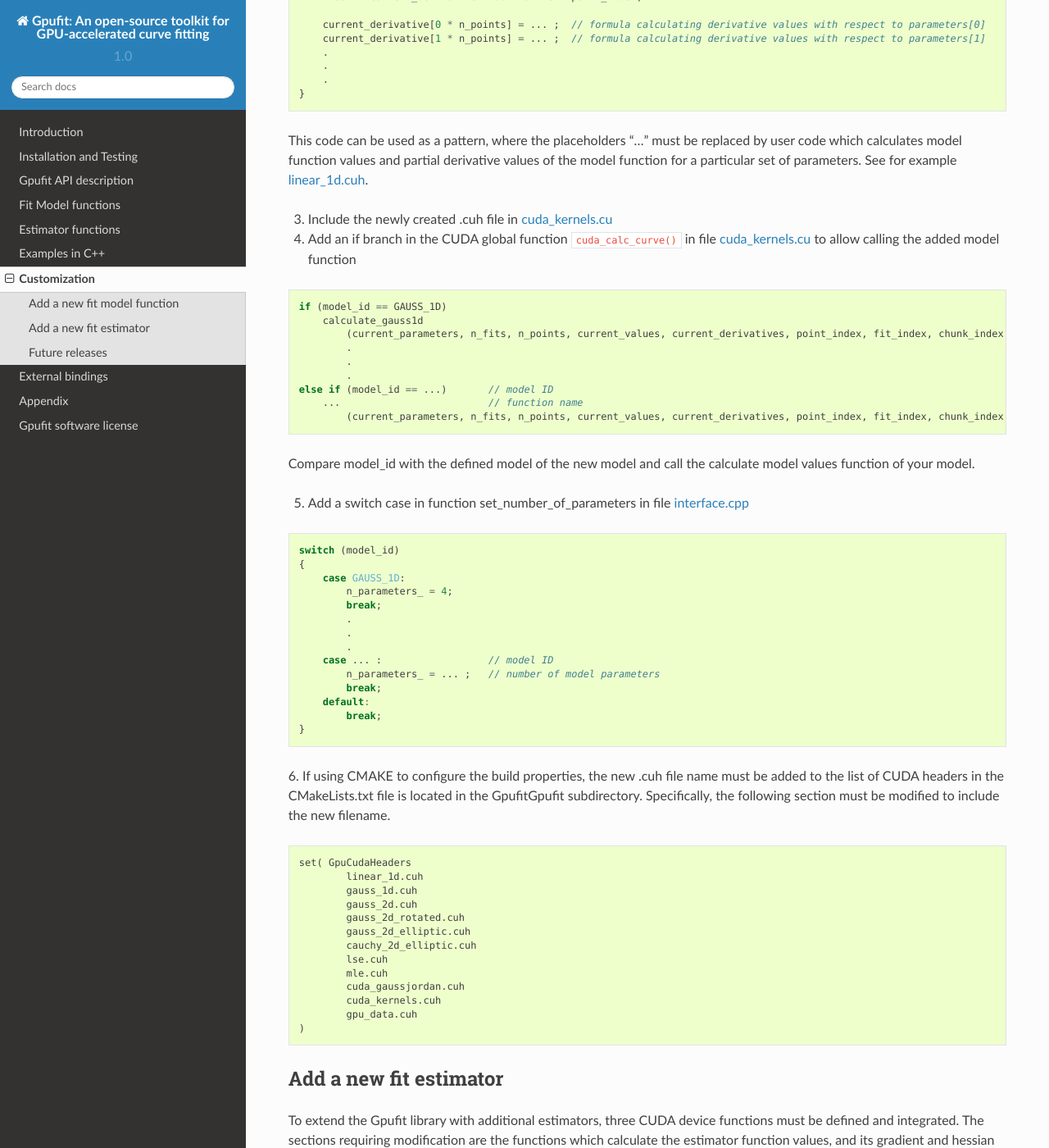
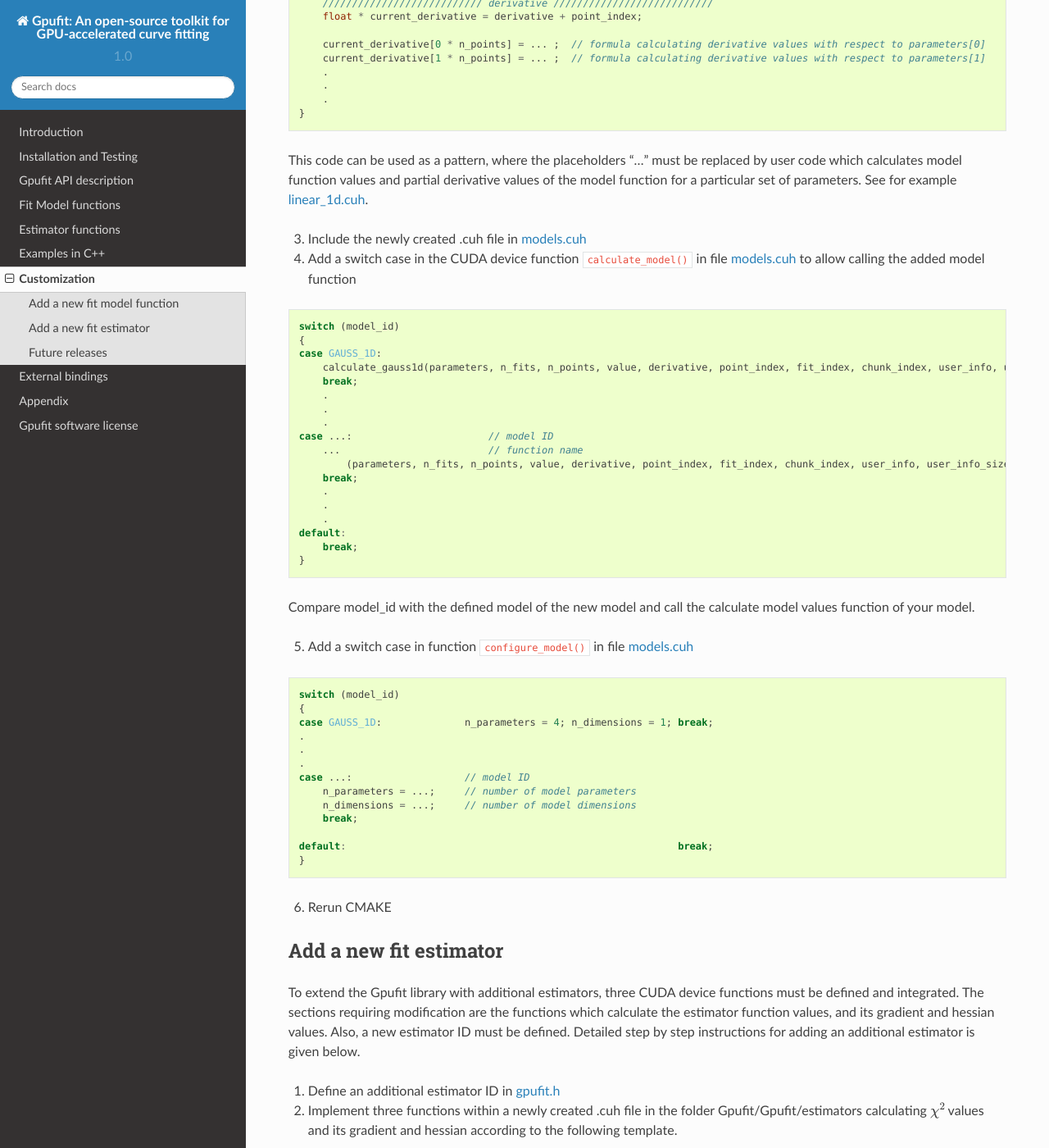
Before and after one commit to gpufit/Gpufit, a Sphinx documentation site: the page built from docs/customization.rst, in a window 1280 px wide and 1400 px high, scrolled down 1006 px. Shown: the whole window at 82% size. Built offline with Sphinx 7.4.7 and the Read the Docs theme 2.0.0, drawn with Linux system fonts in a browser that asks for light colours; some of the changed text lies outside the part shown.

Commit message:
documentation update

```diff
--- a/docs/customization.rst
+++ b/docs/customization.rst
@@ -23,12 +23,12 @@
 coordinates, must be implemented.
 
 Additionally, a new model ID must be defined and included in the list of available model IDs, and the number
-of model parameters must be specified as well.
+of model parameters and dimensions must be specified as well.
 
 Detailed step by step instructions for adding a model function are given below.
 
 1. Define an additional model ID in file gpufit.h_
-2. Implement a CUDA device function within a newly created .cuh file according to the following template.
+2. Implement a CUDA device function within a newly created .cuh file in folder Gpufit/Gpufit/models according to the following template.
 
 .. code-block:: cuda
 
@@ -61,61 +61,51 @@
 This code can be used as a pattern, where the placeholders ". . ." must be replaced by user code which calculates model
 function values and partial derivative values of the model function for a particular set of parameters. See for example linear_1d.cuh_.
 
-3.	Include the newly created .cuh file in cuda_kernels.cu_
-4.	Add an if branch in the CUDA global function ``cuda_calc_curve()`` in file cuda_kernels.cu_ to allow calling the added model function
-
-.. code-block:: cpp
-
-    if (model_id == GAUSS_1D)
-        calculate_gauss1d
-            (current_parameters, n_fits, n_points, current_values, current_derivatives, point_index, fit_index, chunk_index, user_info, user_info_size);
-            .
-            .
-            .
-    else if (model_id == ...)       // model ID
-        ...                         // function name
-            (current_parameters, n_fits, n_points, current_values, current_derivatives, point_index, fit_index, chunk_index, user_info, user_info_size);
-
-Compare model_id with the defined model of the new model and call the calculate model values function of your model.
-
-5.	Add a switch case in function set_number_of_parameters in file interface.cpp_
+3.	Include the newly created .cuh file in models.cuh_
+4.	Add a switch case in the CUDA device function ``calculate_model()`` in file models.cuh_ to allow calling the added model function
 
 .. code-block:: cpp
 
     switch (model_id)
     {
-        case GAUSS_1D:
-            n_parameters_ = 4;
-            break;
-            .
-            .
-            .
-        case ... :                  // model ID
-            n_parameters_ = ... ;   // number of model parameters
-            break;
-        default:
-            break;
+    case GAUSS_1D:
+        calculate_gauss1d(parameters, n_fits, n_points, value, derivative, point_index, fit_index, chunk_index, user_info, user_info_size);
+        break;
+        .
+        .
+        .
+    case ...:                       // model ID
+        ...                         // function name
+            (parameters, n_fits, n_points, value, derivative, point_index, fit_index, chunk_index, user_info, user_info_size);
+        break;
+        .
+        .
+        .
+    default:
+        break;
     }
 
-6.	If using CMAKE to configure the build properties, the new .cuh file name must be added to the list of CUDA headers
-in the CMakeLists.txt file is located in the Gpufit\Gpufit subdirectory.  Specifically, the following section must be
-modified to include the new filename.
+Compare model_id with the defined model of the new model and call the calculate model values function of your model.
+
+5.	Add a switch case in function ``configure_model()`` in file models.cuh_
 
 .. code-block:: cpp
 
-	set( GpuCudaHeaders
-		linear_1d.cuh
-		gauss_1d.cuh
-		gauss_2d.cuh
-		gauss_2d_rotated.cuh
-		gauss_2d_elliptic.cuh
-		cauchy_2d_elliptic.cuh
-		lse.cuh
-		mle.cuh
-		cuda_gaussjordan.cuh
-		cuda_kernels.cuh
-		gpu_data.cuh
-	)
+    switch (model_id)
+    {
+    case GAUSS_1D:              n_parameters = 4; n_dimensions = 1; break;
+    .
+    .
+    .
+    case ...:                   // model ID
+        n_parameters = ...;     // number of model parameters
+        n_dimensions = ...;     // number of model dimensions
+        break;
+
+    default:                                                        break;
+    }
+
+6.	Rerun CMAKE
 
 Add a new fit estimator
 ------------------------
@@ -125,7 +115,7 @@
 Detailed step by step instructions for adding an additional estimator is given below.
 
 1. Define an additional estimator ID in gpufit.h_
-2. Implement three functions within a newly created .cuh file calculating :math:`\chi^2` values and
+2. Implement three functions within a newly created .cuh file in the folder Gpufit/Gpufit/estimators calculating :math:`\chi^2` values and
    its gradient and hessian according to the following template.
 
 .. code-block:: cuda
@@ -177,158 +167,81 @@
     }
 
 This code can be used as a pattern, where the placeholders ". . ." must be replaced by user code which calculates the estimator
-and the hessian values of the estimator given. For a concrete example, see lse.cuh_.
+and the gradient and hessian values of the estimator given. For a concrete example, see lse.cuh_.
 
-3. Include the newly created .cuh file in cuda_kernels.cu_
+3. Include the newly created .cuh file in estimators.cuh_
 
 .. code-block:: cpp
 
     #include "....cuh"              // filename
 
-4. Add an if branch in 3 CUDA global functions in the file cuda_kernels.cu_
+4. Add a switch case in 3 CUDA device functions in the file estimators.cuh_
 
 For calculation of Chi-squares.
 
     .. code-block:: cuda
 
-        __global__ void cuda_calculate_chi_squares(
-        .
-        .
-        .
-        if (estimator_id == LSE)
+        switch (estimator_id)
         {
-            calculate_chi_square_lse(
-                shared_chi_square,
-                point_index,
-                current_data,
-                current_value,
-                current_weight,
-                current_state,
-                user_info,
-                user_info_size);
+        case LSE:
+            calculate_chi_square_lse(chi_square, point_index, data, value, weight, state, user_info, user_info_size);
+            break;
+            .
+            .
+            .
+        case ...:           // estimator ID
+            ...             // function name Chi-square
+                (chi_square, point_index, data, value, weight, state, user_info, user_info_size);
+            break;
+
+        default:
+            break;
         }
-        .
-        .
-        .
-        else if (estimator_id == ...)   // estimator ID
-        {
-            ...(                        // function name Chi-square
-                shared_chi_square,
-                point_index,
-                current_data,
-                current_value,
-                current_weight,
-                current_state,
-                user_info,
-                user_info_size);
-        }
-        .
-        .
-        .
 
 For calculation of the gradients of Chi-square.
 
     .. code-block:: cuda
 
-        __global__ void cuda_calculate_gradients(
-        .
-        .
-        .
-        if (estimator_id == LSE)
+        switch (estimator_id)
         {
-            calculate_gradient_lse(
-                shared_gradient,
-                point_index,
-                derivative_index,
-                current_data,
-                current_value,
-                current_derivative,
-                current_weight,
-                user_info,
-                user_info_size);
+        case LSE:
+            calculate_gradient_lse(gradient, point_index, parameter_index, data, value, derivative, weight, user_info, user_info_size);
+            break;
+            .
+            .
+            .
+        case ...:           // estimator ID
+            ...             // function name gradient
+                (gradient, point_index, parameter_index, data, value, derivative, weight, user_info, user_info_size);
+            break;
+
+        default:
+            break;
         }
-        .
-        .
-        .
-        else if (estimator_id == ...)   // estimator ID
-        {
-            ...(                        // function name gradient
-                shared_gradient,
-                point_index,
-                derivative_index,
-                current_data,
-                current_value,
-                current_derivative,
-                current_weight,
-                user_info,
-                user_info_size);
-        }
-        .
-        .
-        .
 
 For the calculation of the Hessian.
 
     .. code-block:: cuda
 
-        __global__ void cuda_calculate_hessians(
-        .
-        .
-        .
-        if (estimator_id == LSE)
+        switch (estimator_id)
         {
-            calculate_hessian_lse(
-                &sum,
-                point_index,
-                derivative_index_i + point_index,
-                derivative_index_j + point_index,
-                current_data,
-                current_value,
-                current_derivative,
-                current_weight,
-                user_info,
-                user_info_size);
+        case LSE:
+            calculate_hessian_lse
+                (hessian, point_index, parameter_index_i, parameter_index_j, data, value, derivative, weight, user_info,user_info_size);
+            break;
+            .
+            .
+            .
+        case ...:           // estimator ID
+            ...             // function name hessian
+                (hessian, point_index, parameter_index_i, parameter_index_j, data, value, derivative, weight, user_info, user_info_size);
+            break;
+
+        default:
+            break;
         }
-        .
-        .
-        .
-        else if (estimator_id == ...)   // estimator ID
-        {
-            ...(                        // function name hessian
-                &sum,
-                point_index,
-                derivative_index_i + point_index,
-                derivative_index_j + point_index,
-                current_data,
-                current_value,
-                current_derivative,
-                current_weight,
-                user_info,
-                user_info_size);
-        }
-        .
-        .
-        .
 
-5.	If using CMAKE to configure the build properties, the new .cuh file name must be added to the list of CUDA headers
-in the CMakeLists.txt file is located in the Gpufit\Gpufit subdirectory.  Specifically, the following section must be
-modified to include the new filename.
-
-.. code-block:: cpp
-
-	set( GpuCudaHeaders
-		linear_1d.cuh
-		gauss_1d.cuh
-		gauss_2d.cuh
-		gauss_2d_rotated.cuh
-		gauss_2d_elliptic.cuh
-		cauchy_2d_elliptic.cuh
-		lse.cuh
-		mle.cuh
-		cuda_gaussjordan.cuh
-		cuda_kernels.cuh
-		gpu_data.cuh
-	)
+5.	Rerun CMAKE
 
 Future releases
 ---------------
--- a/docs/examples.rst
+++ b/docs/examples.rst
@@ -11,7 +11,7 @@
 .. _c-example-simple:
 
 Simple example (minimal call to :code:`gpufit()`)
-------------------------
+-------------------------------------------------
 
 This example demonstrates a simple, minimal program containing all of the required parameters for a call to the Gpufit function.  The example is contained
 in the file Simple_Example.cpp_ and it can be built and executed within the project environment. Please note that it this code does not actually do anything other than
```
Also changed, not shown: docs/epilog.txt (+10 -8 lines).
